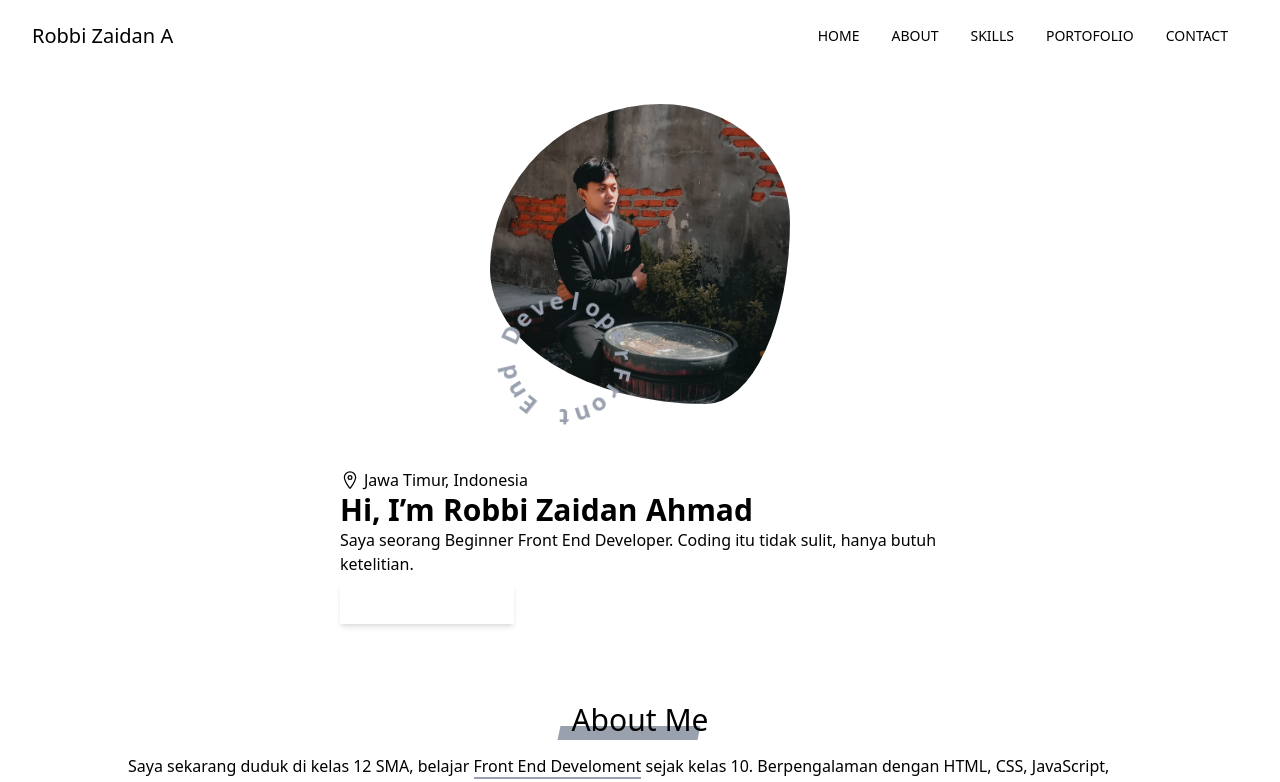
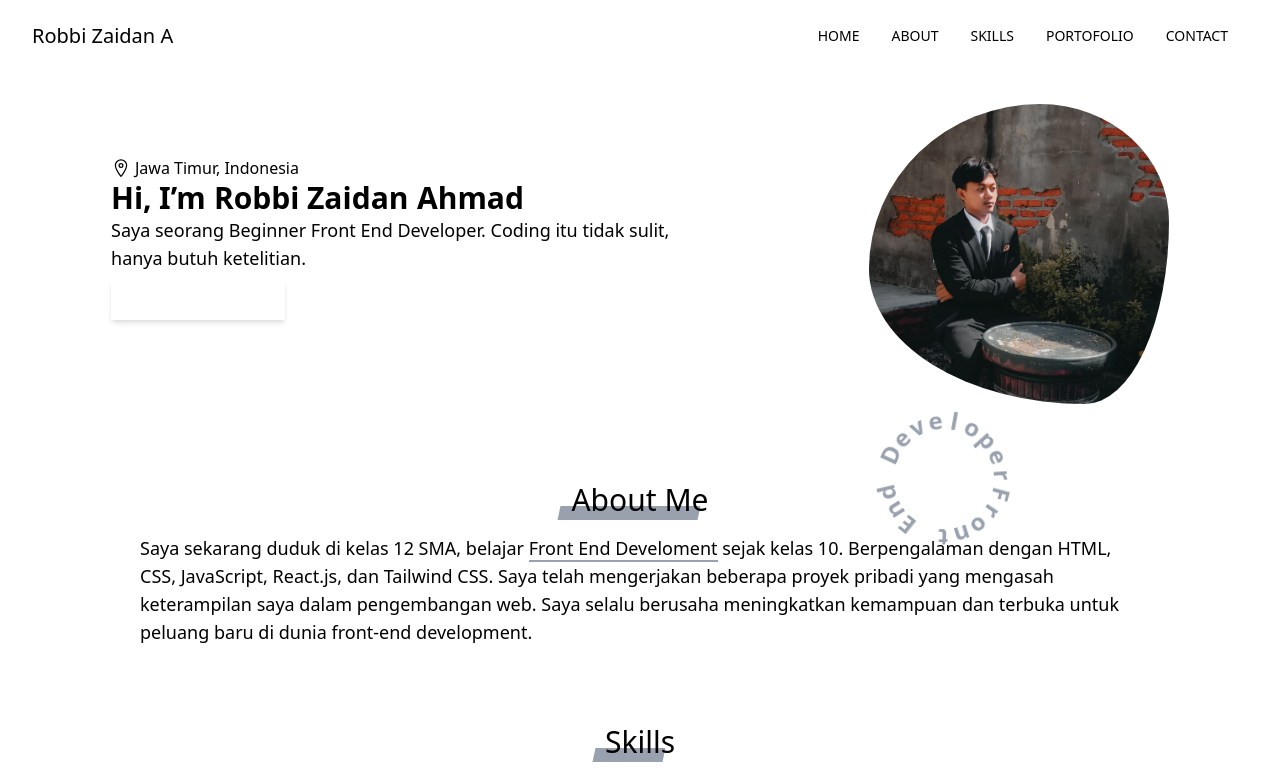
Before and after one commit to Danannme/MyPortofolio, a React (Vite) app: page / in a window 1280 px wide. Shown: the top 782 px of the page. Built offline with nearby package versions, Linux system fonts and the light colour scheme.

Commit message:
upgrade
- menerapkan responsive design agar cocok dengan semua layar

```diff
--- a/src/App.jsx
+++ b/src/App.jsx
@@ -1,13 +1,14 @@
 import { useEffect, useState } from "react";
 
-import Navbar from "./Components/Navbar.jsx";
-import Home from "./Components/Home.jsx";
-import About from "./Components/About.jsx";
-import Skills from "./Components/Skills.jsx";
-import Portofolio from "./Components/Portofolio.jsx";
-import Contact from "./Components/Contact.jsx";
-import { Footer } from "./Components/Footer.jsx";
-import "ldrs/lineWobble";
+import Navbar from "./Components/Navbar.jsx"; // navbar section
+import Home from "./Components/Home.jsx"; // Home / Hero section
+import About from "./Components/About.jsx"; // About Me section
+import Skills from "./Components/Skills.jsx"; // Skills sectoin
+import Portofolio from "./Components/Portofolio.jsx"; // Project and certificate section
+import Contact from "./Components/Contact.jsx"; // Contact / Social media sectoin
+import { Footer } from "./Components/Footer.jsx"; // Footer section
+
+import "ldrs/lineWobble"; // libary untuk animasi loading yang saya gunakan untuk membuat loading page
 
 function App() {
     const [isLoading, setIsLoading] = useState(true);
@@ -28,7 +29,7 @@ function App() {
 
     return (
         <>
-            {isLoading == true ? (
+            {isLoading == true ? ( // menampilkan loading page jika website belum selesai diload
                 <div className="grid place-items-center h-screen">
                     <l-line-wobble
                         size="80"
--- a/src/Components/About.jsx
+++ b/src/Components/About.jsx
@@ -1,13 +1,13 @@
 const About = () => {
     return (
-        <div className="about w-[80%] mx-auto grid gap-2">
+        <div className="about w-[80%] max-w-[1000px] mx-auto grid gap-2">
             <h1
-                className="title text-3xl text-center font-medium before:left-[58px] before:w-[140px] scroll-mt-60"
+                className="title text-3xl text-center font-medium before:left-[58px] before:w-[140px] scroll-mt-60 lg:scroll-mt-14"
                 id="about"
             >
                 About Me
             </h1>
-            <p>
+            <p className="lg:text-lg">
                 Saya sekarang duduk di kelas 12 SMA, belajar{" "}
                 <span className="about-special-text border-b-2 border-gray-400">
                     Front End Develoment
--- a/src/Components/Contact.jsx
+++ b/src/Components/Contact.jsx
@@ -5,7 +5,7 @@ export default function Contact() {
     return (
         <div className="contact grid gap-4">
             <h1
-                className="title text-3xl text-center font-medium before:left-[68px] before:w-[165px] scroll-mt-60"
+                className="title text-3xl text-center font-medium before:left-[68px] before:w-[165px] scroll-mt-60 lg:scroll-mt-14"
                 id="contact"
             >
                 Contact Me
--- a/src/Components/Home.jsx
+++ b/src/Components/Home.jsx
@@ -1,29 +1,44 @@
-import TiltedCard from "../Elements/TiltedCard";
-import CircularText from "../Elements/CircularText";
-import BlurText from "../Elements/BlurText";
-import DecryptedText from "../Elements/DecryptedText";
+// 4 import di bawah ini saya gunakan agar terdapat animasi dan interaksi kecil untuk clietn, dan library ini saya dapatkan dari website reactbitz
+import TiltedCard from "../Elements/TiltedCard"; // agar gambar utama dapat bergerak menyesuaian mouse
+import CircularText from "../Elements/CircularText"; // teks yang dapat berputar untuk hiasan di gambar utama
+import BlurText from "../Elements/BlurText"; // untu teks nama saya yang akan ngeblur saat awal loasd
+import DecryptedText from "../Elements/DecryptedText"; // description singkat saya yang akan muncul dengan animasi karakter yang berubah-ubah
 
 import { Typography, Button } from "@material-tailwind/react";
 import { IoLocationOutline } from "react-icons/io5";
 import { MdOutlineArrowRightAlt } from "react-icons/md";
+import { useEffect, useState } from "react";
 
 const Home = () => {
+    const [mobileScreen, setMobileScreen] = useState(true);
+
+    useEffect(() => {
+        window.addEventListener("resize", (e) => {
+            window.innerWidth >= 960 && setMobileScreen(false);
+            window.innerWidth < 960 && setMobileScreen(true);
+        });
+    }, []);
+
     return (
-        <div className="home grid gap-16">
+        <div
+            className={`home w-[90%] max-w-[1200px] mx-auto grid gap-16 lg:flex flex-row-reverse items-center ${
+                mobileScreen ? "" : "mx-18"
+            }`}
+        >
             <div className="relative w-fit mx-auto mt-8">
                 <TiltedCard
                     imageSrc="/img/IMG-20250125-WA0074.webp"
-                    containerHeight="300px"
-                    containerWidth="300px"
-                    imageHeight="300px"
-                    imageWidth="300px"
+                    containerHeight={mobileScreen ? "300px" : "460px"}
+                    containerWidth={mobileScreen ? "300px" : "460px"}
+                    imageHeight={mobileScreen ? "300px" : "460px"}
+                    imageWidth={mobileScreen ? "300px" : "460px"}
                     rotateAmplitude={12}
                     scaleOnHover={1.05}
                     showMobileWarning={false}
                     showTooltip={false}
                     displayOverlayContent={true}
                 />
-                <div className="absolute top-45">
+                <div className={`absolute top-${mobileScreen ? "45" : "75"}`}>
                     <CircularText
                         text="Front End Developer"
                         onHover="speedUp"
--- a/src/Components/Portofolio.jsx
+++ b/src/Components/Portofolio.jsx
@@ -79,7 +79,7 @@ const Portofolio = () => {
     return (
         <div className="portofolio grid gap-4 w-full">
             <h1
-                className="title text-3xl text-center font-medium before:left-[58px] before:w-[145px] scroll-mt-60"
+                className="title text-3xl text-center font-medium before:left-[58px] before:w-[145px] scroll-mt-60 lg:scroll-mt-14"
                 id="portofolio"
             >
                 Portofolio
--- a/src/Components/Skills.jsx
+++ b/src/Components/Skills.jsx
@@ -33,7 +33,7 @@ const Skills = () => {
     return (
         <div className="skills grid gap-4">
             <h1
-                className="title text-3xl text-center font-medium before:left-[24px] before:w-[70px] scroll-mt-60"
+                className="title text-3xl text-center font-medium before:left-[24px] before:w-[70px] scroll-mt-60 lg:scroll-mt-14"
                 id="skills"
             >
                 Skills
--- a/src/Elements/DecryptedText.jsx
+++ b/src/Elements/DecryptedText.jsx
@@ -218,7 +218,7 @@ export default function DecryptedText({
         >
             <span className="sr-only">{displayText}</span>
 
-            <span aria-hidden="true" className="">
+            <span aria-hidden="true" className="lg:text-lg">
                 {displayText.split("").map((char, index) => {
                     const isRevealedOrDone =
                         revealedIndices.has(index) ||
```
